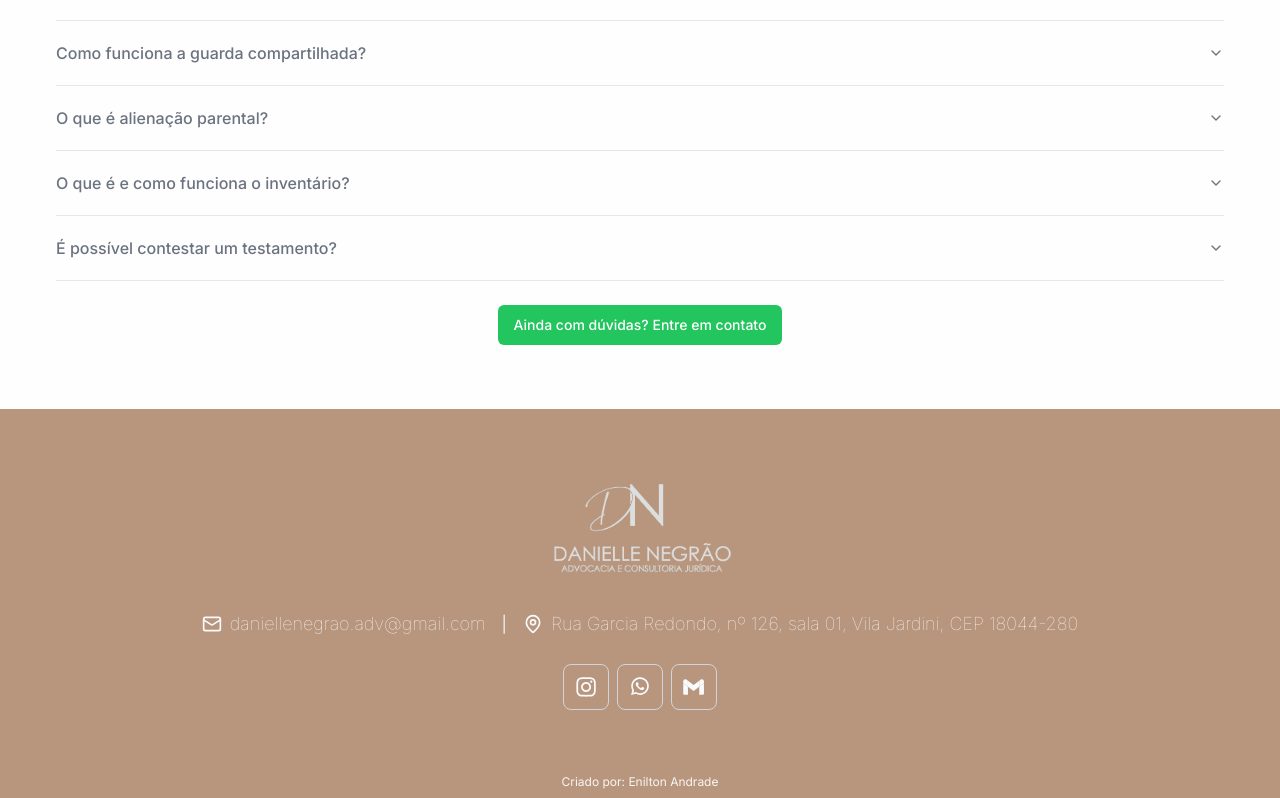
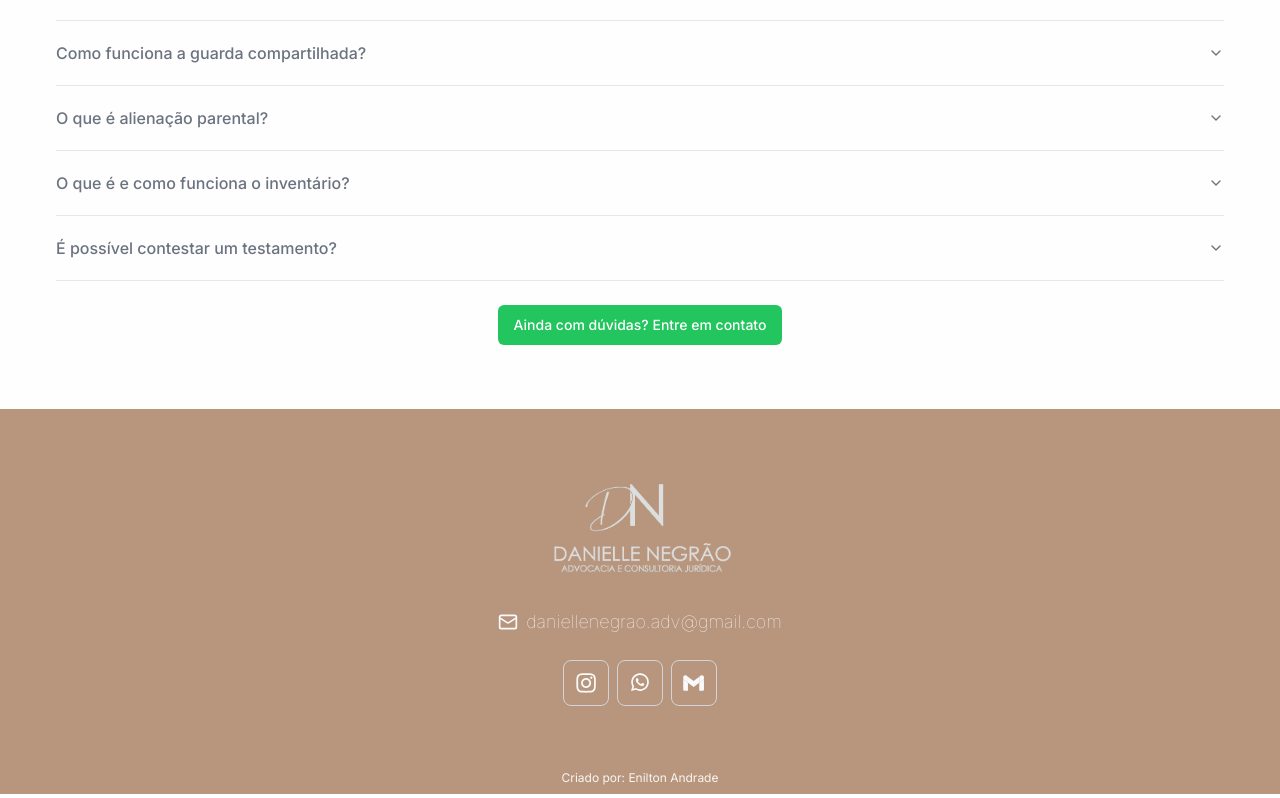
Before and after one commit to eniltonandrade/danielle-landing-page, a Next.js app: page / in a window 1280 px wide. Shown: the part 1986-2784 px from the top of the page. Built offline with nearby package versions, Linux system fonts and the light colour scheme.

Commit message:
remove endereço do rodapé

```diff
--- a/src/app/layout.tsx
+++ b/src/app/layout.tsx
@@ -9,7 +9,7 @@ export const metadata: Metadata = {
   metadataBase: new URL("https://daniellenegrao.adv.br"),
   title: "Direito de Família e Sucessões - Advocacia e Consultoria Jurídica - Danielle Negrão",
   description: "Advogada de família com especialização em divórcio, pensão, guarda e inventários. Atendimento humanizado e personalizado. Agende uma consulta!",
-  keywords: ['Advogado de família', 'Advogado de divórcio', 'Advogado de inventário', 'Pensão alimentícia', 'Guarda compartilhada', 'Ação de alimentos', 'Advogado em Sorocaba'],
+  keywords: ['Advogado de família', 'Advogado de divórcio', 'Advogado de inventário', 'Pensão alimentícia', 'Guarda compartilhada', 'Ação de alimentos', 'Advogado em Sorocaba', 'Danielle Negrão'],
   openGraph: {
     description: "Advogada de família com especialização em divórcio, pensão, guarda e inventários. Atendimento humanizado e personalizado. Agende uma consulta!"
   }
--- a/src/components/footer.tsx
+++ b/src/components/footer.tsx
@@ -21,13 +21,13 @@ export default function Footer() {
               daniellenegrao.adv@gmail.com
             </a>
           </div>
-          <span className="text-gray-100 hidden xl:block">|</span>
-          <div className="flex items-center justify-center space-x-2">
+          {/* <span className="text-gray-100 hidden xl:block">|</span> */}
+          {/* <div className="flex items-center justify-center space-x-2">
             <MapPin className="size-5 text-gray-50" />
             <span className="text-gray-50 font-thin text-lg">
               Rua Garcia Redondo, nº 126, sala 01, Vila Jardini, CEP 18044-280
             </span>
-          </div>
+          </div> */}
         </div>
         <div className="w-full h-auto flex items-center justify-center gap-2 flex-wrap">
           <a
```
